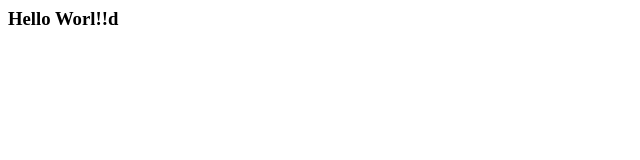
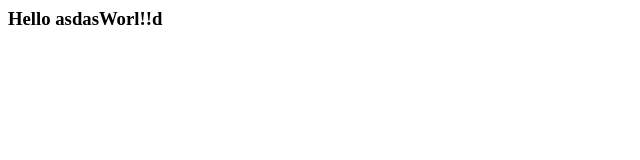
Before and after one commit to navaid7890/jenkins-practice, a plain HTML site: page index.html in a window 1280 px wide. Shown: the full height of the page, 0-640 px from the left. Drawn offline with Linux system fonts and the light colour scheme.

Commit message:
4th commit

```diff
--- a/index.html
+++ b/index.html
@@ -1 +1 @@
-<h3>Hello Worl!!d<h3>
+<h3>Hello asdasWorl!!d<h3>
```
